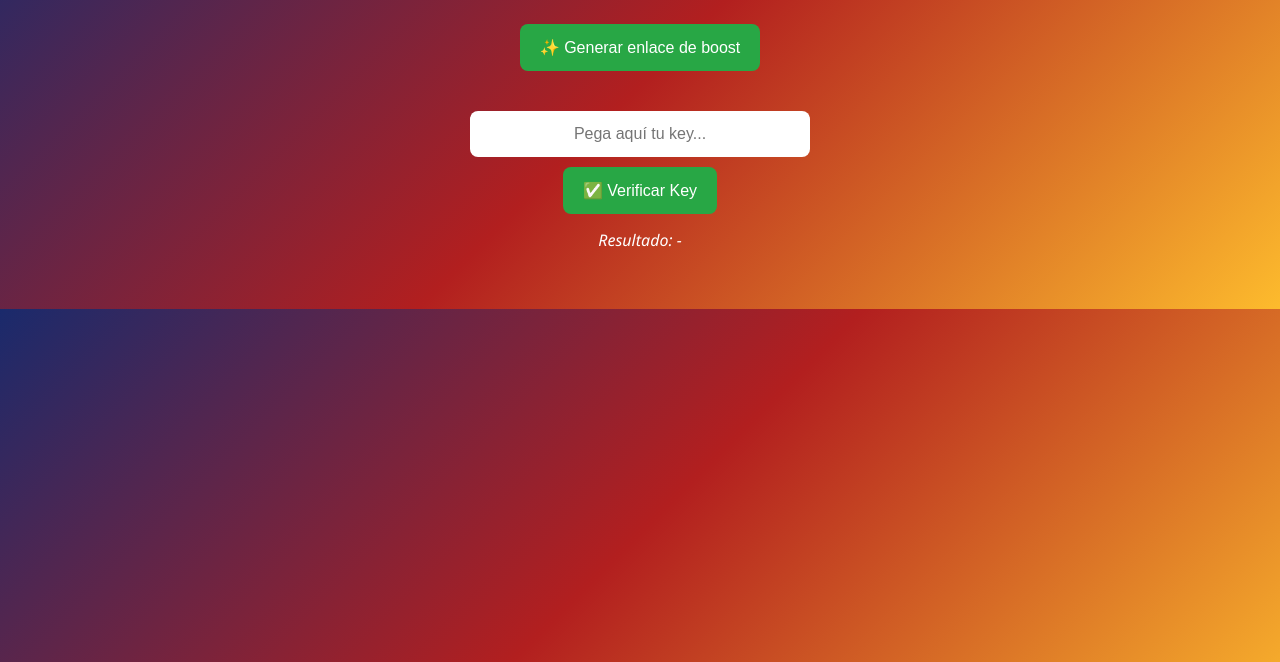
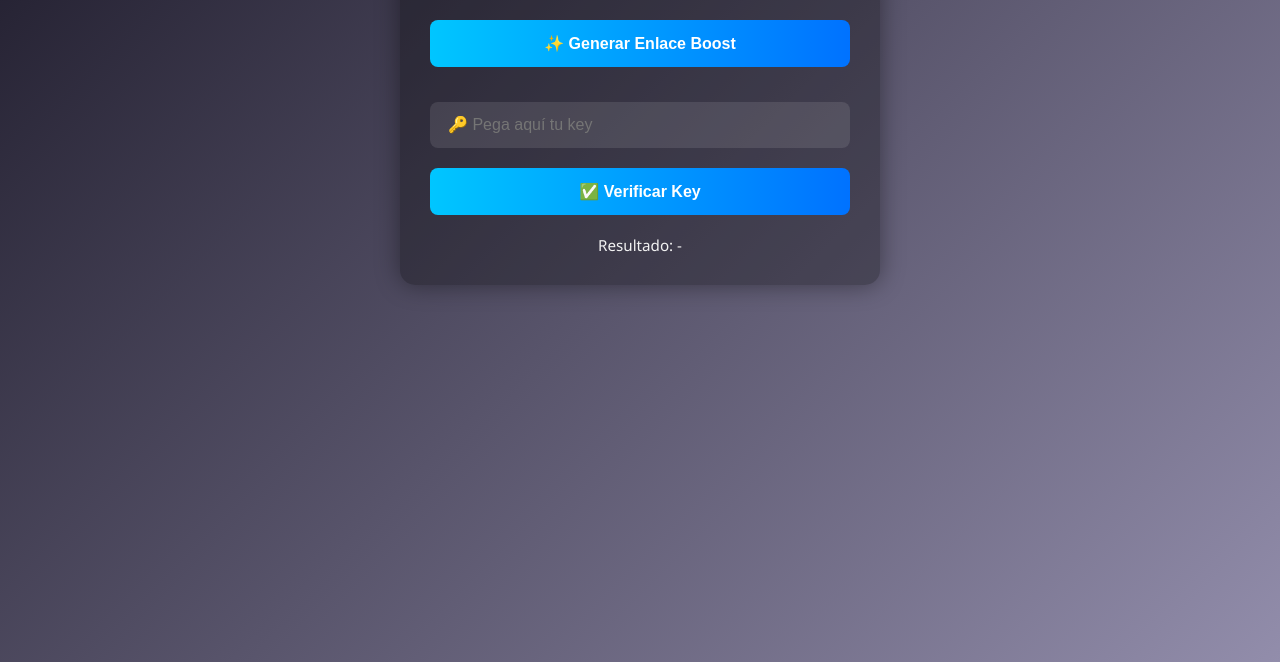
Before and after one commit to Koala743/main, a plain HTML site: page index.html in a window 1280 px wide. Shown: the part 138-800 px from the top of the page. Drawn offline with Linux system fonts and the light colour scheme.

Commit message:
Actualizar index.html

```diff
--- a/index.html
+++ b/index.html
@@ -2,102 +2,139 @@
 <html lang="es">
 <head>
   <meta charset="UTF-8" />
-  <title>Platoboost: Enlace + Verificación</title>
+  <title>Platoboost UI</title>
+  <meta name="viewport" content="width=device-width, initial-scale=1.0" />
   <style>
+    :root {
+      --primary: #00c6ff;
+      --secondary: #0072ff;
+      --accent: #00ff95;
+      --error: #ff6b6b;
+      --success: #7CFC00;
+      --bg-dark: #121212;
+      --text-light: #f2f2f2;
+    }
+
+    * {
+      box-sizing: border-box;
+      margin: 0;
+      padding: 0;
+    }
+
     body {
+      background: linear-gradient(135deg, #1f1c2c, #928dab);
+      color: var(--text-light);
       font-family: 'Segoe UI', sans-serif;
-      background: linear-gradient(135deg, #1a2a6c, #b21f1f, #fdbb2d);
-      color: white;
-      text-align: center;
-      padding: 50px 20px;
+      padding: 30px;
+      display: flex;
+      flex-direction: column;
+      align-items: center;
+      min-height: 100vh;
     }
 
     h1 {
-      font-size: 2em;
-      margin-bottom: 20px;
+      font-size: 2.2em;
+      margin-bottom: 30px;
+      text-align: center;
+      text-shadow: 1px 1px 5px #000;
     }
 
-    button, input {
-      padding: 14px 20px;
-      font-size: 16px;
+    .container {
+      background: rgba(0, 0, 0, 0.3);
+      padding: 30px;
+      border-radius: 15px;
+      width: 100%;
+      max-width: 480px;
+      box-shadow: 0 0 25px rgba(0,0,0,0.4);
+    }
+
+    input {
+      width: 100%;
+      padding: 14px 18px;
+      margin-top: 15px;
+      font-size: 1em;
       border-radius: 8px;
       border: none;
-      margin-top: 10px;
+      outline: none;
+      transition: 0.3s;
+      background: rgba(255,255,255,0.1);
+      color: white;
+    }
+
+    input:focus {
+      box-shadow: 0 0 10px var(--accent);
     }
 
     button {
-      background: #28a745;
+      width: 100%;
+      padding: 14px;
+      font-size: 1em;
+      margin-top: 20px;
+      border-radius: 8px;
+      border: none;
+      cursor: pointer;
+      background: linear-gradient(to right, var(--primary), var(--secondary));
       color: white;
-      cursor: pointer;
+      font-weight: bold;
+      transition: transform 0.2s ease, background 0.4s;
     }
 
     button:hover {
-      background: #218838;
+      transform: scale(1.03);
+      background: linear-gradient(to right, var(--accent), var(--secondary));
     }
 
-    input {
-      width: 300px;
-      max-width: 90%;
+    #boostLink {
+      display: block;
+      margin-top: 15px;
+      word-break: break-word;
+      color: var(--accent);
+      text-decoration: none;
+    }
+
+    #status, #result {
+      margin-top: 20px;
+      font-size: 0.95em;
       text-align: center;
     }
 
-    #linkSection, #verifySection {
-      margin-top: 30px;
-    }
-
-    #status, #result {
-      margin-top: 15px;
-      font-style: italic;
-    }
-
-    a {
-      color: #aaffff;
-      word-break: break-all;
-      display: block;
-      margin-top: 10px;
-    }
-
     .success {
-      color: #90ee90;
+      color: var(--success);
     }
 
     .error {
-      color: #ffb3b3;
+      color: var(--error);
     }
   </style>
 </head>
 <body>
-  <h1>🔗 Platoboost Generator + Verifier</h1>
 
-  <div id="linkSection">
-    <button onclick="generateLink()">✨ Generar enlace de boost</button>
+  <h1>🔐 Platoboost Key System</h1>
+
+  <div class="container">
+    <button onclick="generateLink()">✨ Generar Enlace Boost</button>
     <a id="boostLink" href="#" target="_blank"></a>
     <div id="status"></div>
-  </div>
 
-  <div id="verifySection">
-    <input type="text" id="keyInput" placeholder="Pega aquí tu key..." />
-    <br />
+    <input type="text" id="keyInput" placeholder="🔑 Pega aquí tu key" />
     <button onclick="verifyKey()">✅ Verificar Key</button>
     <div id="result">Resultado: -</div>
   </div>
 
   <script>
     const service = 1951;
-    const identifier = "web-user"; // mismo identifier
+    const identifier = "web-user"; // debe coincidir en ambos
     const hostname = "https://api.platoboost.com";
     const robloxLink = "https://www.roblox.com/share?code=51ae788294f8fc41b8311f0cdc842ae7&type=Server";
 
     async function generateLink() {
-      document.getElementById("status").textContent = "Generando enlace...";
+      document.getElementById("status").textContent = "⏳ Generando enlace...";
       document.getElementById("boostLink").textContent = "";
 
       try {
         const res = await fetch(`${hostname}/public/start`, {
           method: "POST",
-          headers: {
-            "Content-Type": "application/json"
-          },
+          headers: { "Content-Type": "application/json" },
           body: JSON.stringify({ service, identifier })
         });
 
@@ -105,13 +142,13 @@
         if (data.success) {
           const link = data.data.url;
           document.getElementById("boostLink").href = link;
-          document.getElementById("boostLink").textContent = link;
-          document.getElementById("status").textContent = "✅ Enlace generado. Ábrelo para conseguir la key.";
+          document.getElementById("boostLink").textContent = "👉 Ir al boost";
+          document.getElementById("status").innerHTML = `<span class="success">✅ Enlace generado correctamente</span>`;
         } else {
-          document.getElementById("status").textContent = "❌ Error: " + data.message;
+          document.getElementById("status").innerHTML = `<span class="error">❌ ${data.message}</span>`;
         }
       } catch (err) {
-        document.getElementById("status").textContent = "⚠️ Error de red o CORS.";
+        document.getElementById("status").innerHTML = `<span class="error">🚫 Error: ${err.message}</span>`;
       }
     }
 
@@ -119,7 +156,7 @@
       const key = document.getElementById("keyInput").value.trim();
       if (!key) return alert("Ingresa una key primero");
 
-      document.getElementById("result").textContent = "Verificando...";
+      document.getElementById("result").textContent = "🔎 Verificando...";
       const nonce = Date.now().toString();
 
       const url = `${hostname}/public/whitelist/${service}?identifier=${identifier}&key=${encodeURIComponent(key)}&nonce=${nonce}`;
@@ -130,11 +167,7 @@
 
         if (data.success && data.data.valid === true) {
           document.getElementById("result").innerHTML = `<span class="success">✅ Key válida. Abriendo Roblox...</span>`;
-
-          // Copiar al portapapeles
           await navigator.clipboard.writeText(robloxLink);
-
-          // Abrir automáticamente el enlace
           window.open(robloxLink, "_blank");
         } else {
           document.getElementById("result").innerHTML = `<span class="error">❌ Key inválida o expirada.</span>`;
```
